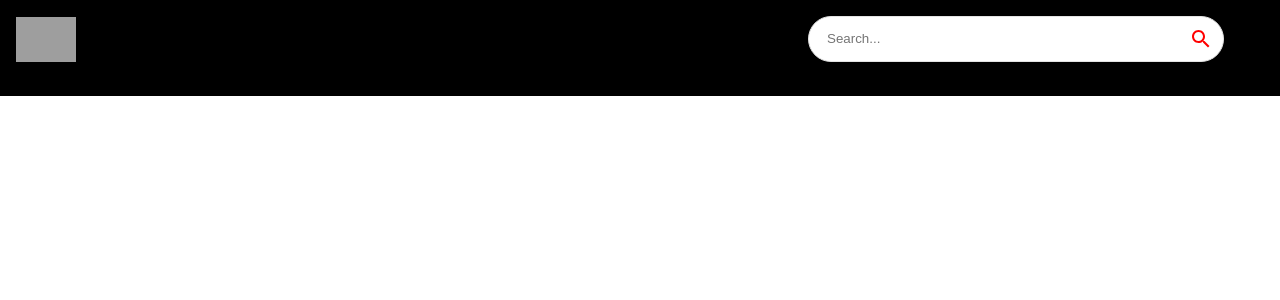
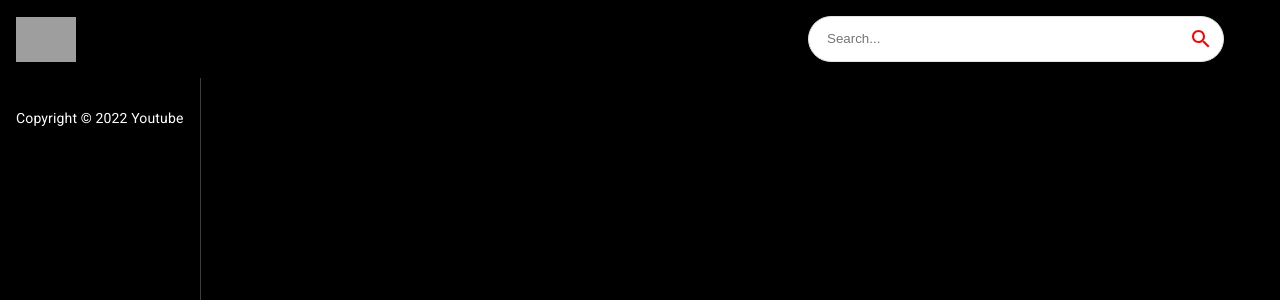
Before and after one commit to Yashkapure06/youtube_clone, a React (Create React App) app: page / in a window 1280 px wide. Shown: the top 300 px of the page. Built offline with nearby package versions, Linux system fonts and the light colour scheme; grey boxes are pictures that could not be loaded.

Commit message:
initialized Feeds

```diff
--- a/src/components/Feed.jsx
+++ b/src/components/Feed.jsx
@@ -1,9 +1,30 @@
-import React from 'react'
+import React, { useState, useEffect } from "react";
+import { Box, Stack, Typography } from "@mui/material";
 
 const Feed = () => {
   return (
-    <div>Feed</div>
-  )
-}
+    <Stack sx={{ flexDirection: { sx: "column", md: "row" } }}>
+      <Box
+        sx={{
+          height: { sx: "auto", md: "92vh" },
+          borderRight: "1px solid #3d3d3d",
+          px: { sx: 0, md: 2 },
+        }}
+      >
+        Sidebar
+        <Typography
+          className="copyright"
+          variant="body2"
+          sx={{
+            mt:1.5,
+            color:'#fff'
+          }}
+        >
+          Copyright &copy; 2022 Youtube
+        </Typography>
+      </Box>
+    </Stack>
+  );
+};
 
-export default Feed
+export default Feed;
```
